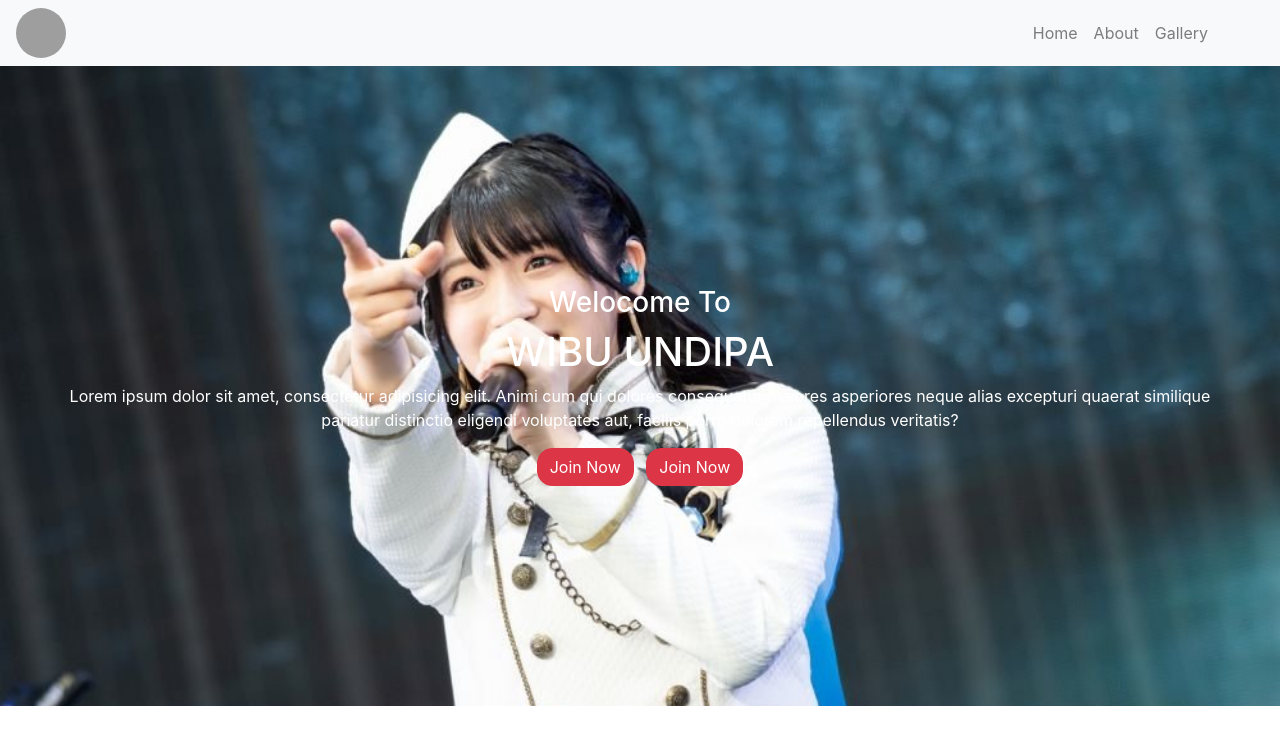
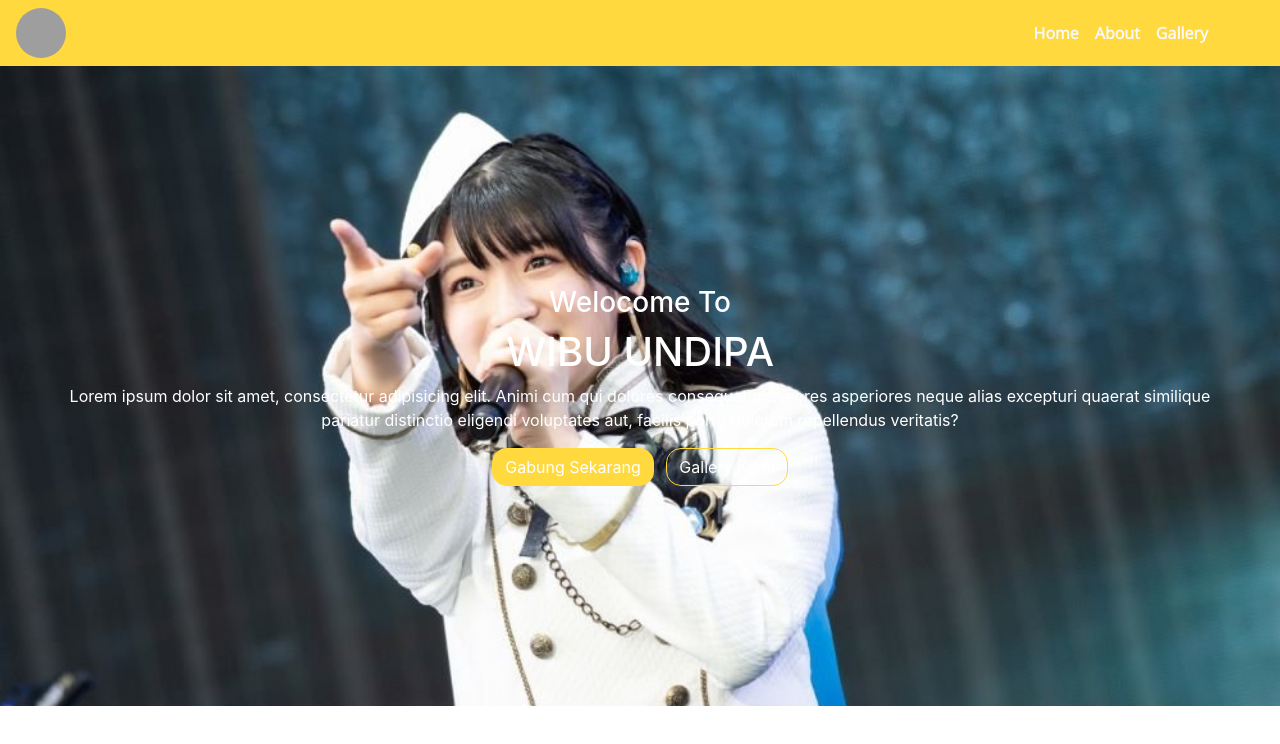
Before and after one commit to wibuundipa/wibuundipa, a plain HTML site: page index.html in a window 1280 px wide. Drawn offline with nearby package versions, Linux system fonts and the light colour scheme; grey boxes are pictures that could not be loaded.

Commit message:
fix jumbotron

```diff
--- a/index.html
+++ b/index.html
@@ -9,12 +9,14 @@
             integrity="sha384-xOolHFLEh07PJGoPkLv1IbcEPTNtaed2xpHsD9ESMhqIYd0nLMwNLD69Npy4HI+N"
             crossorigin="anonymous"
         >
+        <!-- open sans -->
+        <link href="https://fonts.googleapis.com/css2?family=Open+Sans&display=swap" rel="stylesheet">
         <link rel="stylesheet" href="style/css/index.css">
         <title>Homepage</title>
     </head>
     <body>
         <!-- navbar section -->
-        <nav class="navbar navbar-expand-lg navbar-light bg-light">
+        <nav class="navbar navbar-expand-lg navbar-dark">
             <img src="https://i.pinimg.com/736x/08/d1/1a/08d11a993f8e70d1520d3938451c83f5.jpg" alt="" class="img-fluid">
             <button
                 class="navbar-toggler"
@@ -30,13 +32,13 @@
             <div class="collapse navbar-collapse" id="navbarNav">
                 <ul class="navbar-nav ml-md-auto mr-md-5">
                     <li class="nav-item mx-auto">
-                        <a class="nav-link" href="#">Home</a>
+                        <a class="nav-link text-light" href="#">Home</a>
                     </li>
                     <li class="nav-item mx-auto">
-                        <a class="nav-link" href="#">About</a>
+                        <a class="nav-link text-light" href="#">About</a>
                     </li>
                     <li class="nav-item mx-auto">
-                        <a class="nav-link" href="#">Gallery</a>
+                        <a class="nav-link text-light" href="#">Gallery</a>
                     </li>
                 </ul>
             </div>
@@ -54,8 +56,8 @@
                                     <h1 class="text-center text-white">WIBU UNDIPA</h1>
                                     <p class="px-5 text-center text-white">Lorem ipsum dolor sit amet, consectetur adipisicing elit. Animi cum qui dolores consequatur maiores asperiores neque alias excepturi quaerat similique pariatur distinctio eligendi voluptates aut, facilis porro dolorem repellendus veritatis?</p>
                                     <div class="text-center">
-                                        <button class="btn btn-danger tombol mx-1">Join Now</button>
-                                        <button class="btn btn-danger tombol mx-1">Join Now</button>
+                                        <button class="btn tombol mx-1">Gabung Sekarang</button>
+                                        <button class="btn tombol mx-1">Gallery Kami</button>
                                     </div>
                             </div>
                         </div>
--- a/style/css/index.css
+++ b/style/css/index.css
@@ -1,4 +1,14 @@
 /* logo */
+
+.navbar
+{
+    background-color: #FFD93D;
+    font-family: 'Open Sans', sans-serif;
+    color: white;
+    font-weight: bold;
+}
+
+
 .navbar img
 {
     width: 50px;
@@ -15,8 +25,19 @@
     height: 80vh;
 }
 
-
 .tombol
 {
     border-radius: 15px;
 }
+
+.tombol:first-child
+{
+    background-color: #FFD93D;
+    color: white;
+}
+
+.tombol:nth-child(2)
+{
+    border: 1px solid #FFD93D;
+    color: white;
+}
```
